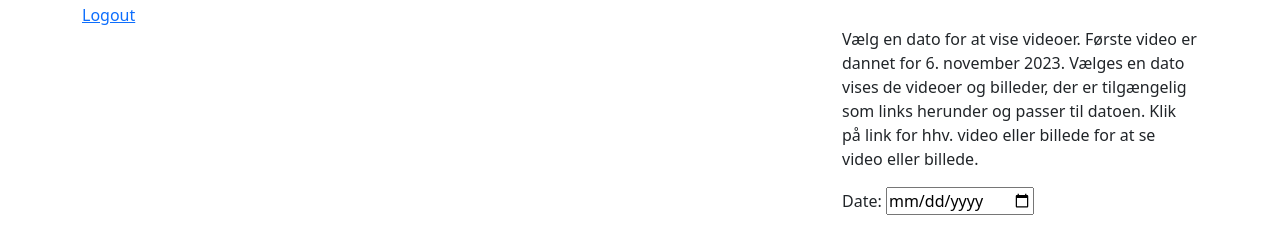
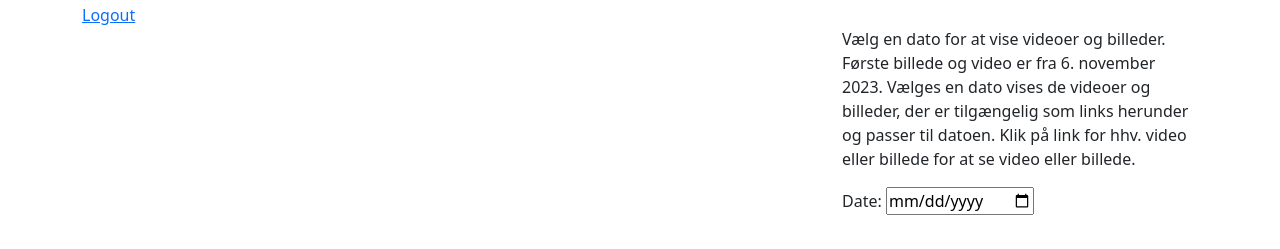
Before and after one commit to lekkimworld/building-video-streaming, a website: page views/index.html in a window 1280 px wide. Shown: the part 77-326 px from the top of the page. Drawn offline with nearby package versions, Linux system fonts and the light colour scheme; no server answers.

Commit message:
Change wording and ensure we scroll to top after picture/video select

```diff
--- a/package.json
+++ b/package.json
@@ -1,6 +1,6 @@
 {
     "name": "video_streaming_server",
-    "version": "1.1.7",
+    "version": "1.1.8",
     "description": "",
     "main": "index.js",
     "scripts": {
--- a/views/index.html
+++ b/views/index.html
@@ -52,8 +52,8 @@
                 </div>
                 <div class="col-xl-4 col-l-4 col-md-12">
                     <p>
-                        Vælg en dato for at vise videoer. Første video er dannet
-                        for 6. november 2023. Vælges en dato vises de videoer og billeder,
+                        Vælg en dato for at vise videoer og billeder. Første billede og video er
+                        fra 6. november 2023. Vælges en dato vises de videoer og billeder,
                         der er tilgængelig som links herunder og passer til datoen. Klik på
                         link for hhv. video eller billede for at se video eller billede.
                     </p>
@@ -101,6 +101,9 @@
                 <source id="videoSource" src="/video/${filename}" type="video/mp4" />
             </video>`;
                 }
+
+                // scroll to top
+                window.scrollTo(0,0);
             });
 
             const loadContentForDate = async (strdate) => {
```
Also changed, not shown: 1 other file.
